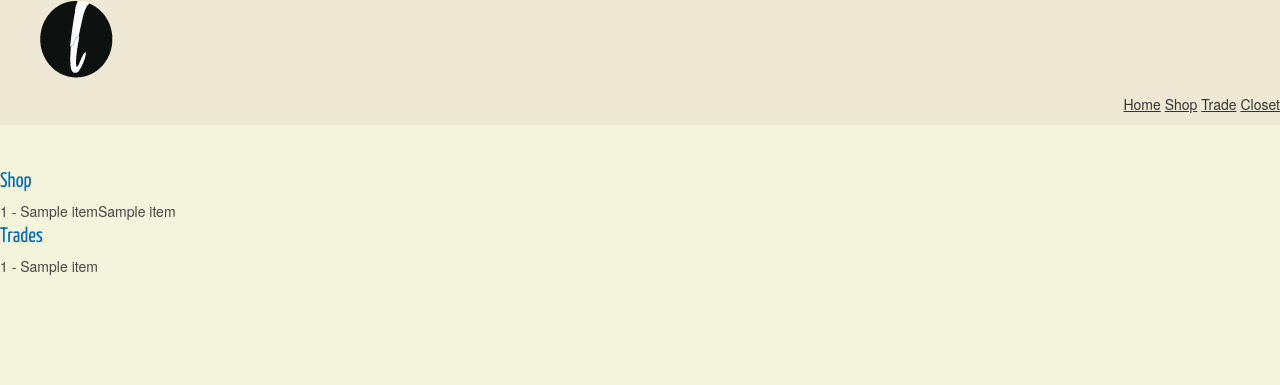
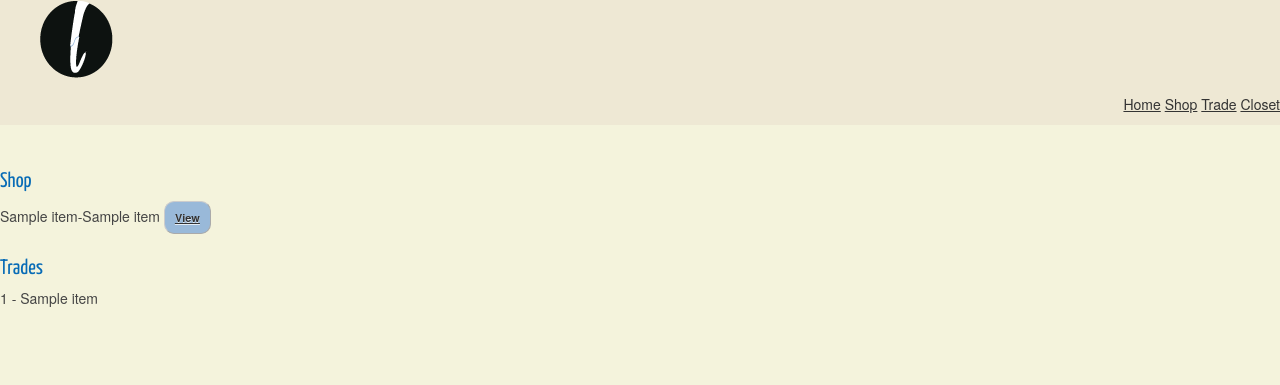
Before and after one commit to LyteiaHF1/Laced, a Python web app: template Laced/templates/home.html in a window 1280 px wide. Shown: the top 385 px of the page. Run offline with Jinja, Linux system fonts and the light colour scheme; the template is opened without the code that fills it: most values are stand-ins (such as "Sample title", 1, 10 or a date in 2020).

Commit message:
Home page shop section complete
added button that takes you to detail page ---shop items only [trade is
next]

```diff
--- a/Laced/app.py
+++ b/Laced/app.py
@@ -50,7 +50,7 @@ def home():
     db = mysql.connector.connect(user='root', password='root', host='127.0.0.1', port='8889', database='Laced')
     cur = db.cursor()
     #selects product, price and image form database
-    cur.execute('select productName, price from store')
+    cur.execute('select productId,productName, price from store')
     data = cur.fetchall()
     #grabs trades from database
     db = mysql.connector.connect(user='root', password='root', host='127.0.0.1', port='8889', database='Laced')
--- a/Laced/templates/home.html
+++ b/Laced/templates/home.html
@@ -29,7 +29,7 @@
             <h4>Shop</h4> <!--- temp heading just to show what db call is printing where -->
         {% for item in pagedata %}
          <div class="home">
-            {{item[0]}} - {{item[1]}}{{item[2]}} <br/>
+            {{item[1]}}-{{item[2]}}  <button><a href="/shop/{{item[0]}}">View</a></button> <br/>
 
              <!--<a href=/cart type="submit" value="add"> Add to cart</a> -->
              <!--- shows the items in pagedata -->
```
